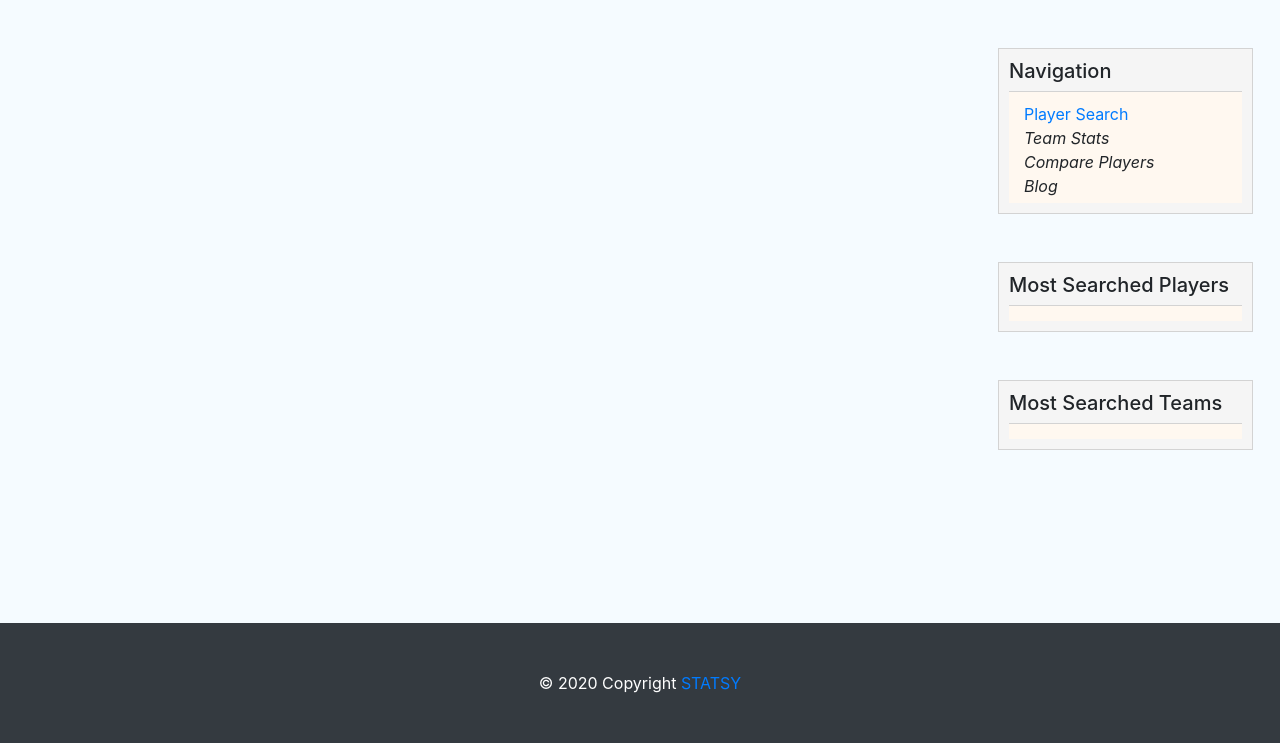
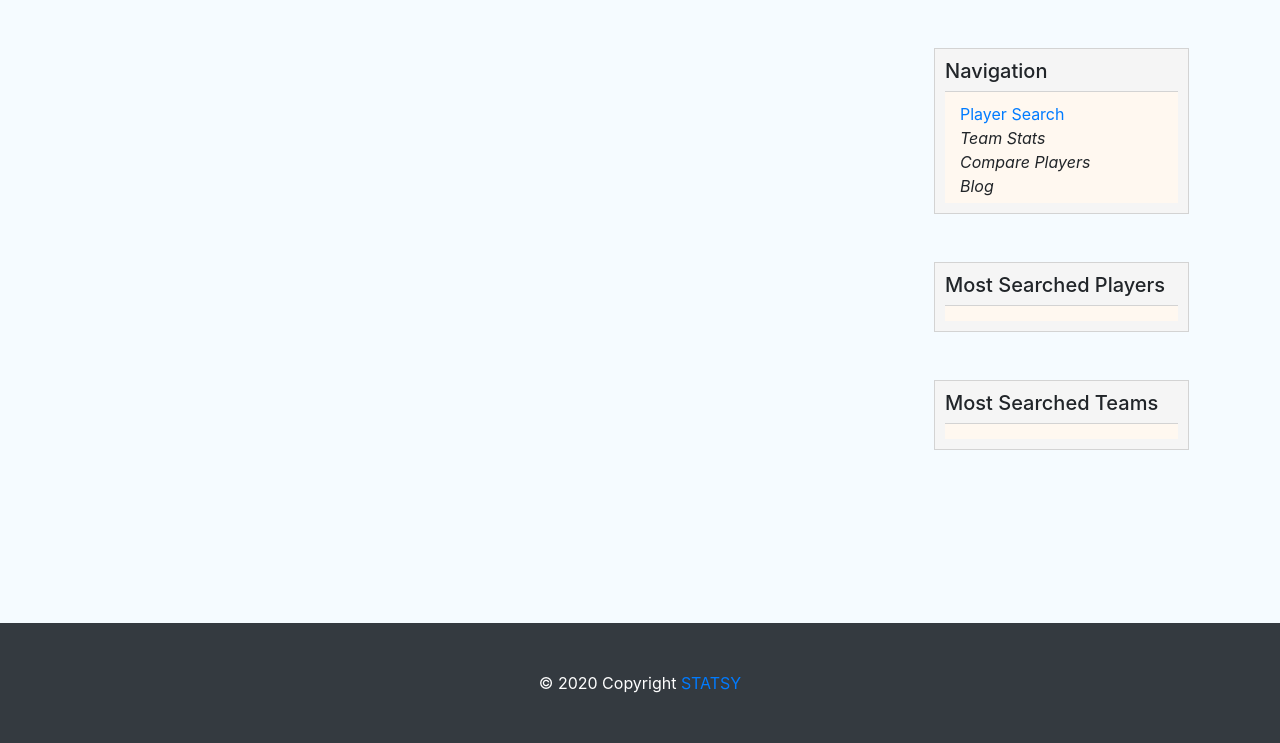
Before and after one commit to RippyTheGator/statsy, a Django app: template blog/templates/blog/home.html in a window 1280 px wide. Shown: the part 57-800 px from the top of the page. Run offline with Django 3.2, Linux system fonts and the light colour scheme; the template is opened without the code that fills it, so the values that code supplies are empty; some libraries are stand-ins or nearby versions.

Commit message:
css changes

```diff
--- a/static/css/simple-sidebar.css
+++ b/static/css/simple-sidebar.css
@@ -61,7 +61,7 @@ select {
 
 .article {
     float: left;
-    margin-left: 10%;
+    margin-left: 5%;
 }
 
 .content .filter-content {
```
